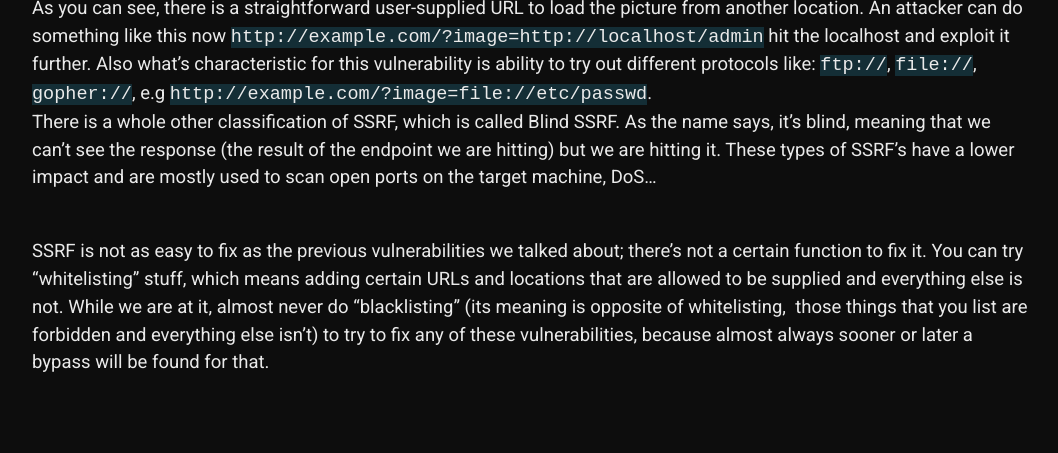
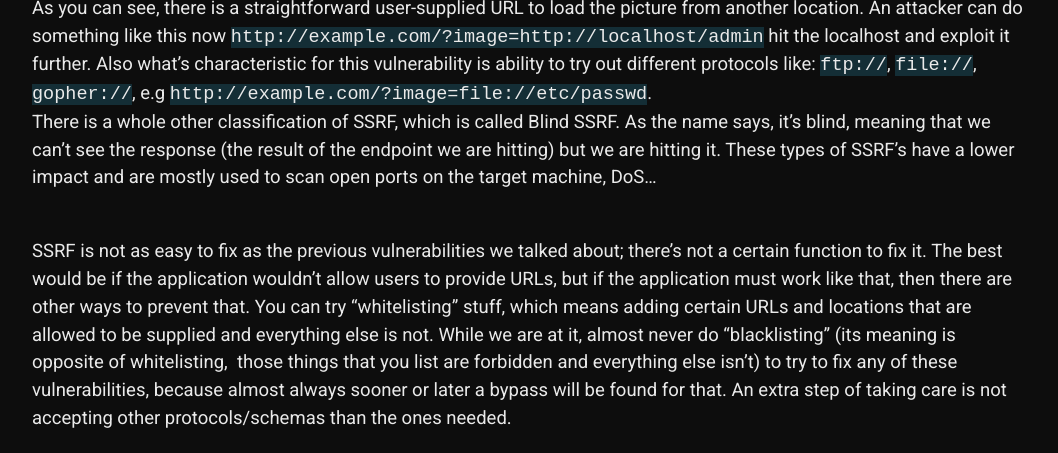
Before and after one commit to 20kilograma/blog, a Jekyll site: the page built from php-sec.md, in a window 1280 px wide and 900 px high, scrolled down 10929 px, cut to the strip 447-900 px from the top of the window. Shown: the whole strip, without its empty margins (108-1166 px from the left). Built offline with Jekyll 4.4.1, drawn with Linux system fonts in a browser that asks for light colours; some web fonts are replaced; our own code applies the rules of GitHub Pages for plain Markdown files; before the commit the page ends 11773 px from its top, so only the background shows below that.

Commit message:
Update php-sec.md

```diff
--- a/php-sec.md
+++ b/php-sec.md
@@ -220,4 +220,4 @@
 As you can see, there is a straightforward user-supplied URL to load the picture from another location. An attacker can do something like this now <code>http://example.com/?image=http://localhost/admin</code> hit the localhost and exploit it further. Also what's characteristic for this vulnerability is ability to try out different protocols like: <code>ftp://</code>, <code>file://</code>, <code>gopher://</code>, e.g <code>http://example.com/?image=file://etc/passwd</code>. <br>
 There is a whole other classification of SSRF, which is called Blind SSRF. As the name says, it's blind, meaning that we can't see the response (the result of the endpoint we are hitting) but we are hitting it. These types of SSRF's have a lower impact and are mostly used to scan open ports on the target machine, DoS... <br><br>
 
-SSRF is not as easy to fix as the previous vulnerabilities we talked about; there's not a certain function to fix it. You can try "whitelisting" stuff, which means adding certain URLs and locations that are allowed to be supplied and everything else is not. While we are at it, almost never do "blacklisting" (its meaning is opposite of whitelisting,  those things that you list are forbidden and everything else isn't) to try to fix any of these vulnerabilities, because almost always sooner or later a bypass will be found for that.
+SSRF is not as easy to fix as the previous vulnerabilities we talked about; there's not a certain function to fix it. The best would be if the application wouldn't allow users to provide URLs, but if the application must work like that, then there are other ways to prevent that. You can try "whitelisting" stuff, which means adding certain URLs and locations that are allowed to be supplied and everything else is not. While we are at it, almost never do "blacklisting" (its meaning is opposite of whitelisting,  those things that you list are forbidden and everything else isn't) to try to fix any of these vulnerabilities, because almost always sooner or later a bypass will be found for that. An extra step of taking care is not accepting other protocols/schemas than the ones needed.
```
